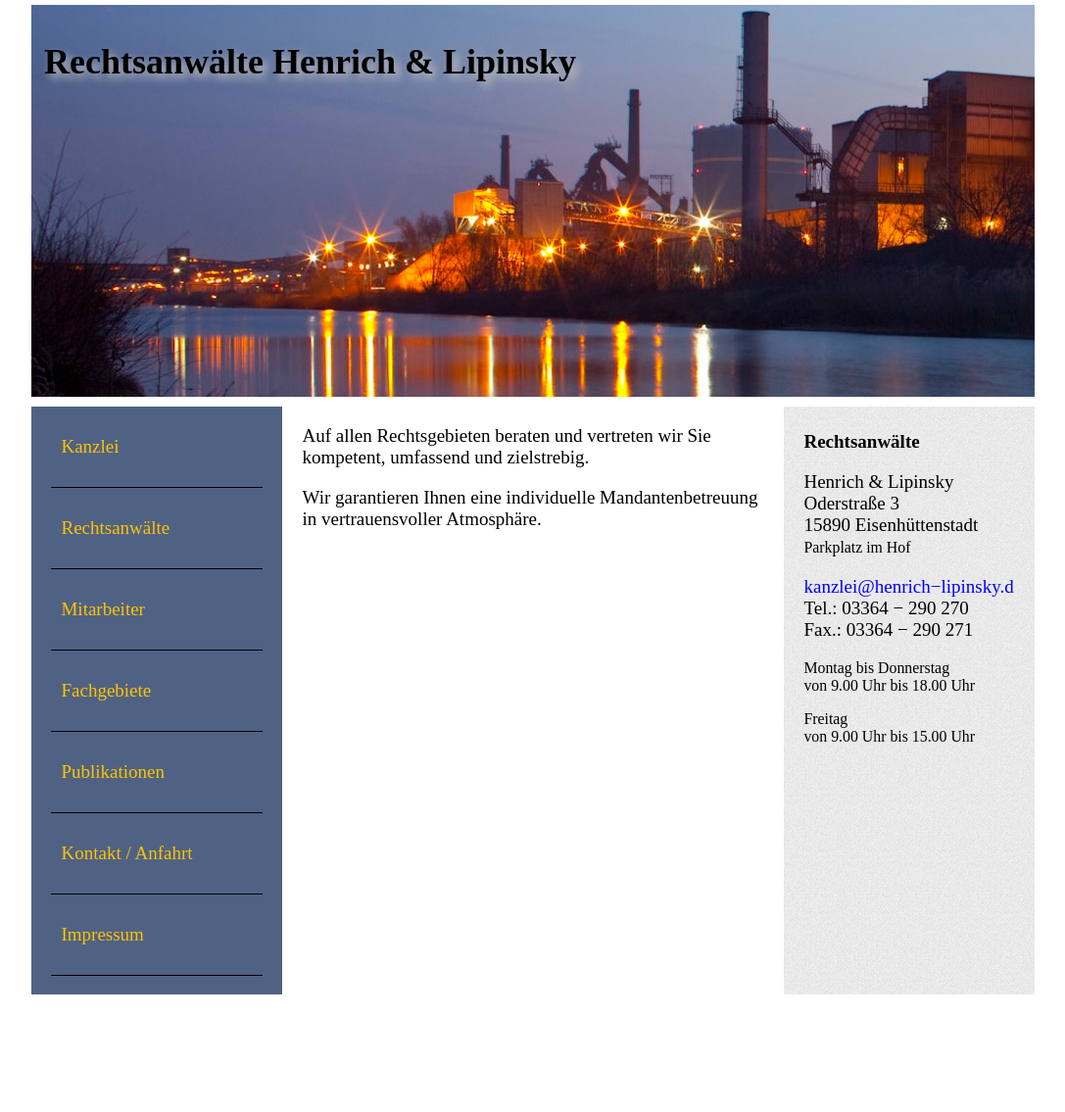
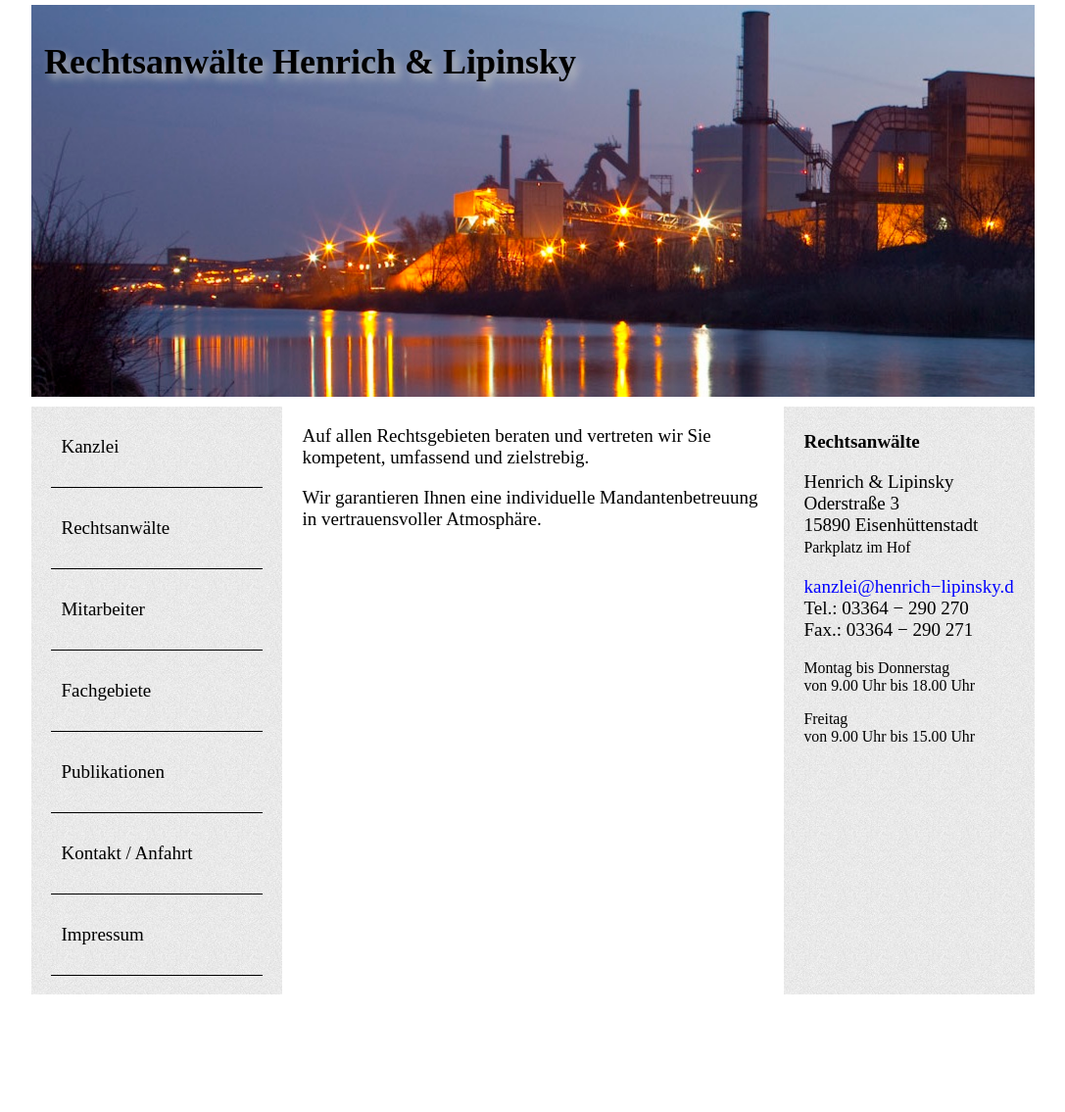
Before and after one commit to zickzackv/henrich-lipinsky.de, a Jekyll site: the page built from index.html, in a window 1280 px wide. Shown: the whole page at 98% size, without its empty margins (96-1183 px from the left). Built offline with Jekyll 4.4.1, drawn with Linux system fonts in a browser that asks for light colours; Markdown is read by kramdown in place of the engine named in the settings.

Commit message:
changed navigation to grey background

```diff
--- a/css/main.css
+++ b/css/main.css
@@ -227,6 +227,7 @@ ul.posts span {
   /* background:#f4f4f4; */	/* left column background colour */
   background: #2E5173;
   background: #506284;
+  background-image: url(/assets/bck.jpg);
 }
 .threecol .col1 {
   width:46%;			/* width of center column content (column width minus padding on either side) */
@@ -333,10 +334,12 @@ ul#navigation li {
 
 ul#navigation a {
   color: #FCC400;
+  color: black;
 }
 
 ul#navigation a:visited {
   color: #FCC400;
+  color: black;
 }
 
 ul#navigation li.last {
```
